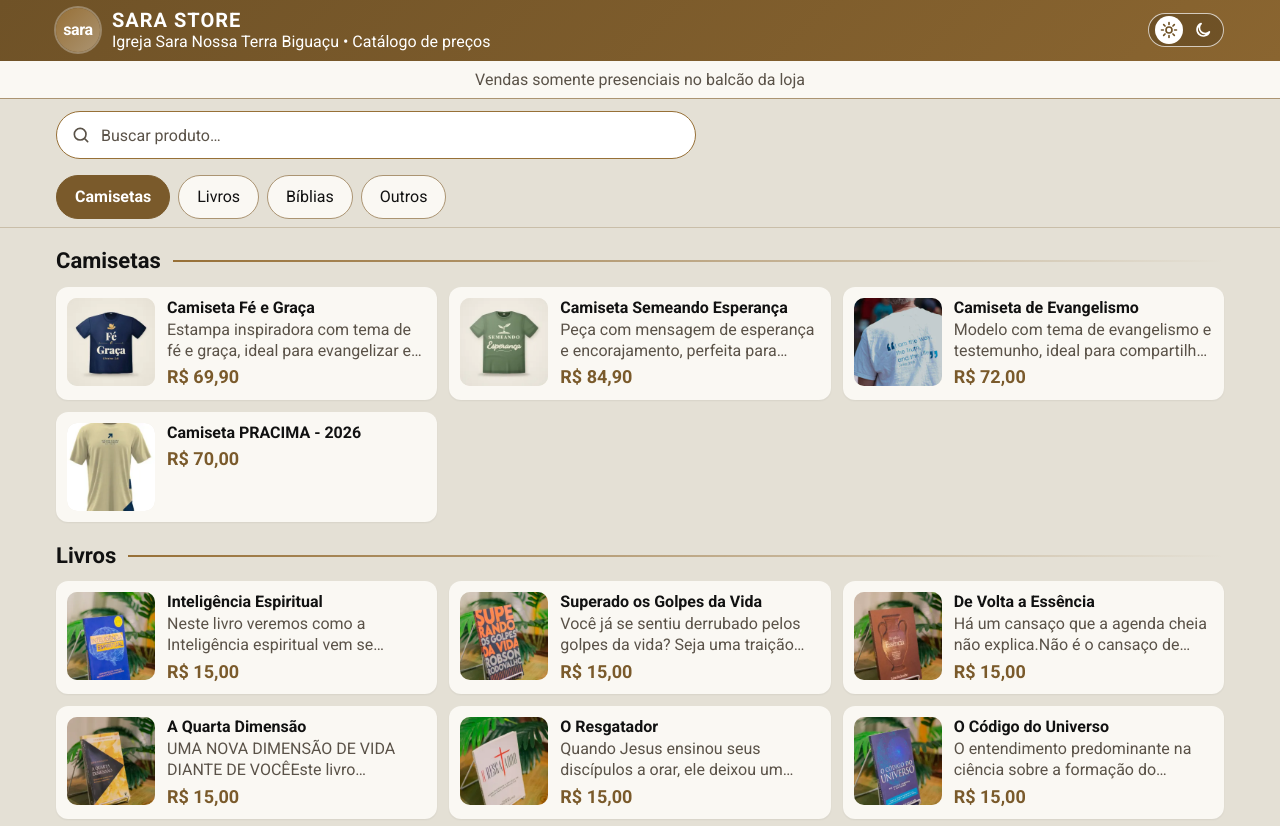
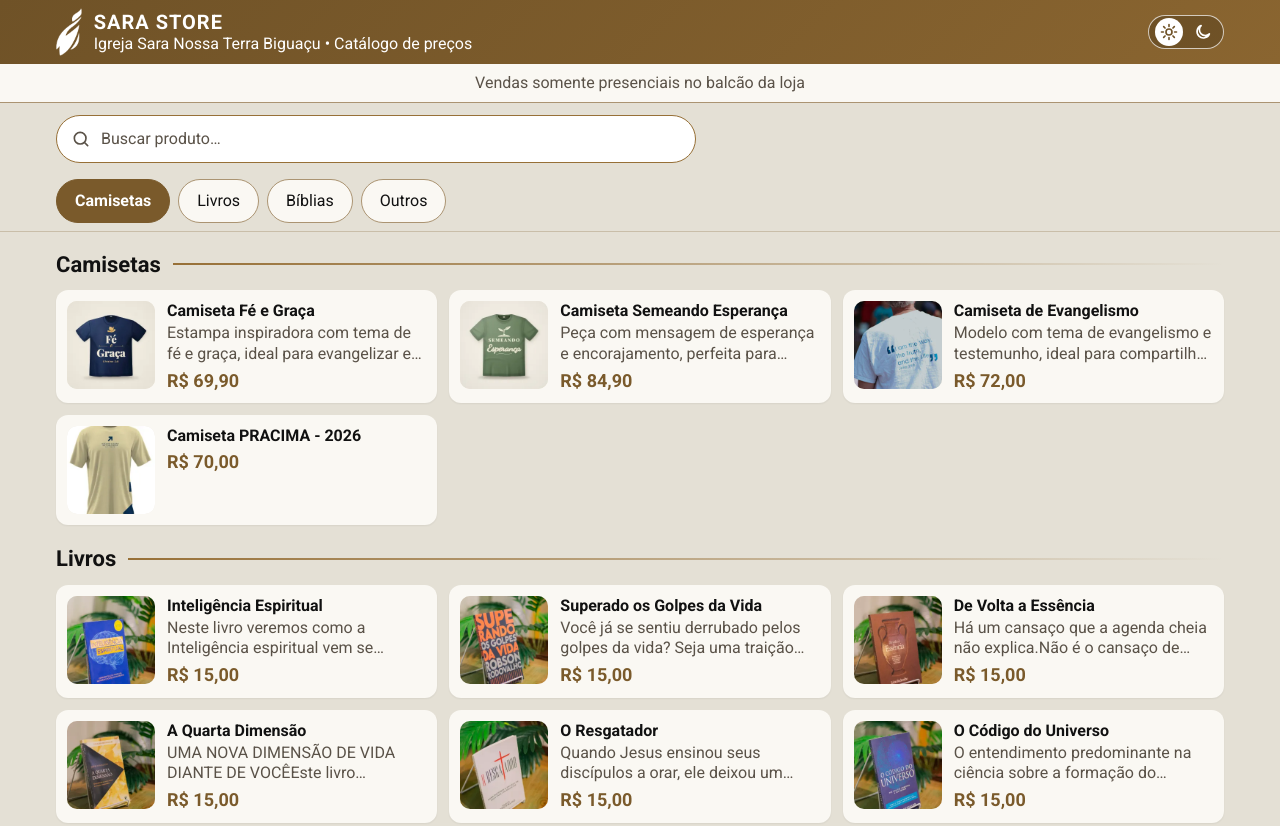
Before and after one commit to SaraBiguacu/SaraStore, a website: page index.html in a window 1280 px wide. Shown: the top 826 px of the page. Drawn offline with Linux system fonts and the light colour scheme.

Commit message:
Logo novo: a chama da Sara
- Cabeçalho do catálogo e do painel: só a chama, branca e sem fundo,
  maior que o círculo antigo. Se a imagem não carregar, aparece o
  círculo bronze com "sara" como antes.
- Ícone do celular, prévia dos links (og:image) e folha do QR Code: a
  chama branca sobre o bronze do cabeçalho (no papel branco ela fica no
  círculo bronze).
- Ícone da aba do navegador: a chama branca num círculo bronze
  (img/icone.png no lugar de img/icone.svg).
- Imagens geradas a partir da arte "Somos Sara", com as bordas refeitas
  para ficarem nítidas; ?v= dos CSS atualizados.

Co-Authored-By: Claude Opus 5.5 <noreply@anthropic.com>

```diff
--- a/css/painel.css
+++ b/css/painel.css
@@ -52,15 +52,15 @@ code { font-family: ui-monospace, SFMono-Regular, Consolas, monospace; font-size
 .topo-linha { display: flex; align-items: center; gap: 12px; min-height: 60px; padding-block: 8px; }
 .topo h1 { flex: 1; min-width: 0; font-size: 19px; line-height: 1.2; letter-spacing: .03em; }
 
-.logo {
-  position: relative; flex: none; display: grid; place-items: center;
-  width: 40px; height: 40px; border-radius: 50%; overflow: hidden;
-  background: linear-gradient(135deg, #977037, #AB9472);
-  box-shadow: 0 0 0 2px rgb(255 255 255 / .3);
+/* Logo: a chama branca direto no cabeçalho. Se a imagem não carregar, aparece o círculo bronze com "sara". */
+.logo { flex: none; display: grid; place-items: center; }
+.logo img { display: block; width: auto; height: 40px; }
+.logo span {
+  display: grid; place-items: center; width: 40px; height: 40px; border-radius: 50%;
+  background: linear-gradient(135deg, #977037, #AB9472); box-shadow: 0 0 0 2px rgb(255 255 255 / .3);
+  color: var(--branco); font-weight: 700; font-size: 14px; line-height: 1; letter-spacing: -.02em;
 }
-.logo img { position: absolute; inset: 0; width: 100%; height: 100%; object-fit: cover; }
-.logo span { color: var(--branco); font-weight: 700; font-size: 14px; line-height: 1; letter-spacing: -.02em; }
-.logo img ~ span { visibility: hidden; }
+.logo img ~ span { display: none; }
 
 .botao-topo {
   flex: none; min-height: 44px; padding: 8px 14px; border-radius: 10px;
--- a/css/style.css
+++ b/css/style.css
@@ -91,15 +91,15 @@ a { color: inherit; }
 .topo h1 { font-size: 20px; line-height: 1.2; letter-spacing: .05em; }
 .topo p { line-height: 1.3; }
 
-.logo {
-  position: relative; flex: none; display: grid; place-items: center;
-  width: 44px; height: 44px; border-radius: 50%; overflow: hidden;
-  background: linear-gradient(135deg, #977037, #AB9472);
-  box-shadow: 0 0 0 2px rgb(255 255 255 / .3);
+/* Logo: a chama branca direto no cabeçalho. Se a imagem não carregar, aparece o círculo bronze com "sara". */
+.logo { flex: none; display: grid; place-items: center; }
+.logo img { display: block; width: auto; height: 48px; }
+.logo span {
+  display: grid; place-items: center; width: 44px; height: 44px; border-radius: 50%;
+  background: linear-gradient(135deg, #977037, #AB9472); box-shadow: 0 0 0 2px rgb(255 255 255 / .3);
+  color: var(--branco); font-weight: 700; line-height: 1; letter-spacing: -.02em;
 }
-.logo img { position: absolute; inset: 0; width: 100%; height: 100%; object-fit: cover; }
-.logo span { color: var(--branco); font-weight: 700; line-height: 1; letter-spacing: -.02em; }
-.logo img ~ span { visibility: hidden; }
+.logo img ~ span { display: none; }
 
 /* Botão sol/lua: trilho com os dois símbolos; a bolinha branca fica atrás do modo em uso.
    A posição segue o data-tema da raiz, que o js/tema.js põe antes de a página aparecer:
--- a/index.html
+++ b/index.html
@@ -14,16 +14,18 @@
   <meta property="og:description" content="Veja os preços da loja da Igreja Sara Nossa Terra Biguaçu. Vendas somente presenciais, no balcão.">
   <meta property="og:url" content="https://sarabiguacu.github.io/SaraStore/">
   <meta property="og:image" content="https://sarabiguacu.github.io/SaraStore/img/logo.png">
-  <meta property="og:image:alt" content="Logo da Igreja Sara Nossa Terra Biguaçu">
+  <meta property="og:image:width" content="360">
+  <meta property="og:image:height" content="360">
+  <meta property="og:image:alt" content="Logo da Igreja Sara Nossa Terra Biguaçu: a chama">
   <meta name="twitter:card" content="summary">
-  <link rel="icon" href="img/icone.svg" type="image/svg+xml">
+  <link rel="icon" href="img/icone.png" type="image/png">
   <link rel="apple-touch-icon" href="img/logo.png">
   <link rel="preconnect" href="https://fonts.googleapis.com">
   <link rel="preconnect" href="https://fonts.gstatic.com" crossorigin>
   <link rel="stylesheet" href="https://fonts.googleapis.com/css2?family=Roboto:wght@400;700&display=swap">
   <!-- Antes do CSS e sem module/defer: aplica o tema escolhido antes de a página aparecer. -->
   <script src="js/tema.js?v=1"></script>
-  <link rel="stylesheet" href="css/style.css?v=6">
+  <link rel="stylesheet" href="css/style.css?v=7">
   <link rel="modulepreload" href="js/comum.js?v=2">
   <link rel="modulepreload" href="js/dialogo.js?v=1">
   <script type="module" src="js/app.js?v=4"></script>
@@ -32,7 +34,7 @@
 <body>
   <header class="topo">
     <div class="conteudo">
-      <span class="logo" aria-hidden="true"><img src="img/logo.png" alt="" width="44" height="44"><span>sara</span></span>
+      <span class="logo" aria-hidden="true"><img src="img/chama.png" alt="" width="26" height="48"><span>sara</span></span>
       <div>
         <h1 id="titulo" tabindex="-1">SARA STORE</h1>
         <p>Igreja Sara Nossa Terra Biguaçu • Catálogo de preços</p>
```
Also changed, not shown: painel.html (+3 -3 lines), qr.html (+1 -1 lines), README.md, img/chama.png (added), img/icone.png (added), img/icone.svg (deleted), img/logo.png (added).
